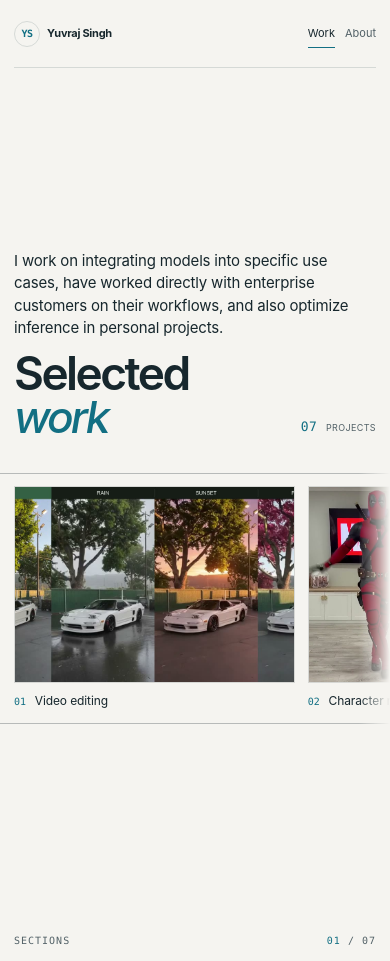
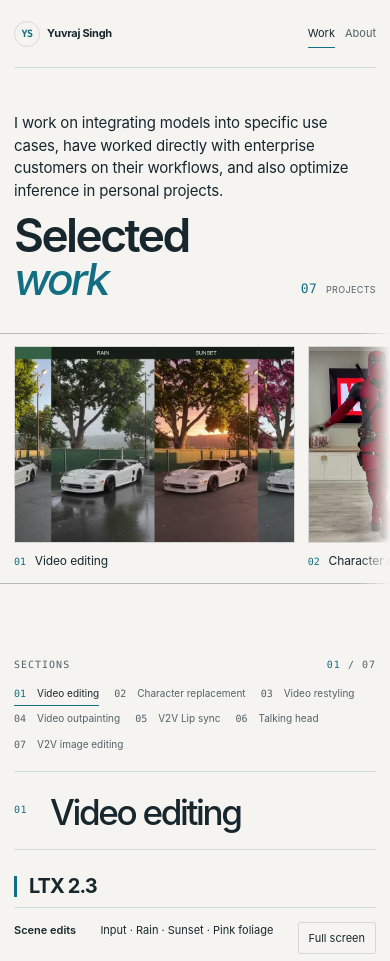
Before and after one commit to Yuvrajxms09/Yuvrajxms09.github.io, a Jekyll site: the page built from work/index.html, in a window 390 px wide. Shown: the top 961 px of the page. Built offline with Jekyll 4.4.1, drawn with Linux system fonts in a browser that asks for light colours; grey boxes are pictures that could not be loaded.

Commit message:
Polish work page mobile layout and Flux preview

```diff
--- a/assets/css/work.scss
+++ b/assets/css/work.scss
@@ -140,8 +140,9 @@
 .work-media figcaption { display: flex; align-items: baseline; justify-content: space-between; gap: 12px; min-height: 29px; padding: 0 0 8px; color: $ink; font-size: 12px; }
 .work-media figcaption span:first-child { font-weight: 620; }
 .work-media figcaption span:last-child { color: $muted; font-size: 11px; text-align: right; }
-.work-media-fullscreen { flex: 0 0 auto; padding: 4px 9px; border: 1px solid $line; border-radius: 2px; background: transparent; color: $ink; font: inherit; font-size: 10px; cursor: pointer; transition: color .2s ease, border-color .2s ease, background-color .2s ease; }
+.work-media-fullscreen { min-height: 32px; flex: 0 0 auto; padding: 5px 10px; border: 1px solid $line; border-radius: 2px; background: transparent; color: $ink; font: inherit; font-size: 11px; cursor: pointer; transition: color .2s ease, border-color .2s ease, background-color .2s ease, transform .2s ease; }
 .work-media-fullscreen:hover { border-color: $accent; background: $accent; color: #fff; }
+.work-media-fullscreen:active { transform: scale(.98); }
 .work-media-fullscreen[hidden] { display: none; }
 .work-media video { display: block; width: 100%; height: auto; aspect-ratio: auto; border: 1px solid rgba(32, 34, 31, .12); background: $video-bg; }
 .work-media--basketball-transfer video { aspect-ratio: 1600 / 616; }
@@ -179,7 +180,7 @@
   .work-nav a { font-size: 11px; }
   .work-nav a:nth-child(3) { display: none; }
   .work-intro { min-height: 0; }
-  .work-intro-stage { min-height: calc(100svh - 68px); gap: 34px; padding: 52px 0 46px; }
+  .work-intro-stage { min-height: 0; justify-content: flex-start; gap: 32px; padding: 44px 0 40px; }
   .work-intro-copy { gap: 12px; }
   .work-intro-lead { max-width: 42ch; font-size: 15px; line-height: 1.5; }
   .work-intro-heading { align-items: end; gap: 12px; }
--- a/work/index.html
+++ b/work/index.html
@@ -69,7 +69,7 @@
             </a>
             <a class="work-reel-frame" href="#image-workflows" aria-label="V2V image editing">
               <figure>
-                <img src="{{ '/assets/work/posters/flux-klein-workflow-27-37.jpg' | relative_url }}" width="1280" height="692" alt="" decoding="async" />
+                <img src="{{ '/assets/work/posters/flux-klein-workflow-27-37-2x-output.jpg' | relative_url }}" width="560" height="394" alt="" decoding="async" />
                 <figcaption><span aria-hidden="true">07</span> V2V image editing</figcaption>
               </figure>
             </a>
@@ -207,7 +207,7 @@
           <div class="model-group">
             <header class="model-heading"><h3>Flux Klein 4B</h3><p>V2V</p></header>
             <div class="media-grid media-grid-single">
-              {% include work_video.html file="flux-klein-workflow-27-37-2x-clean.mp4" label="Input / output" %}
+              {% include work_video.html file="flux-klein-workflow-27-37-2x-framed.mp4" label="Input / output" %}
             </div>
           </div>
         </section>
```
Also changed, not shown: other parts of work/index.html (+1 -1 lines), assets/work/posters/flux-klein-workflow-27-37-2x-framed.jpg (added), assets/work/posters/flux-klein-workflow-27-37-2x-output.jpg (added), 1 other file.
